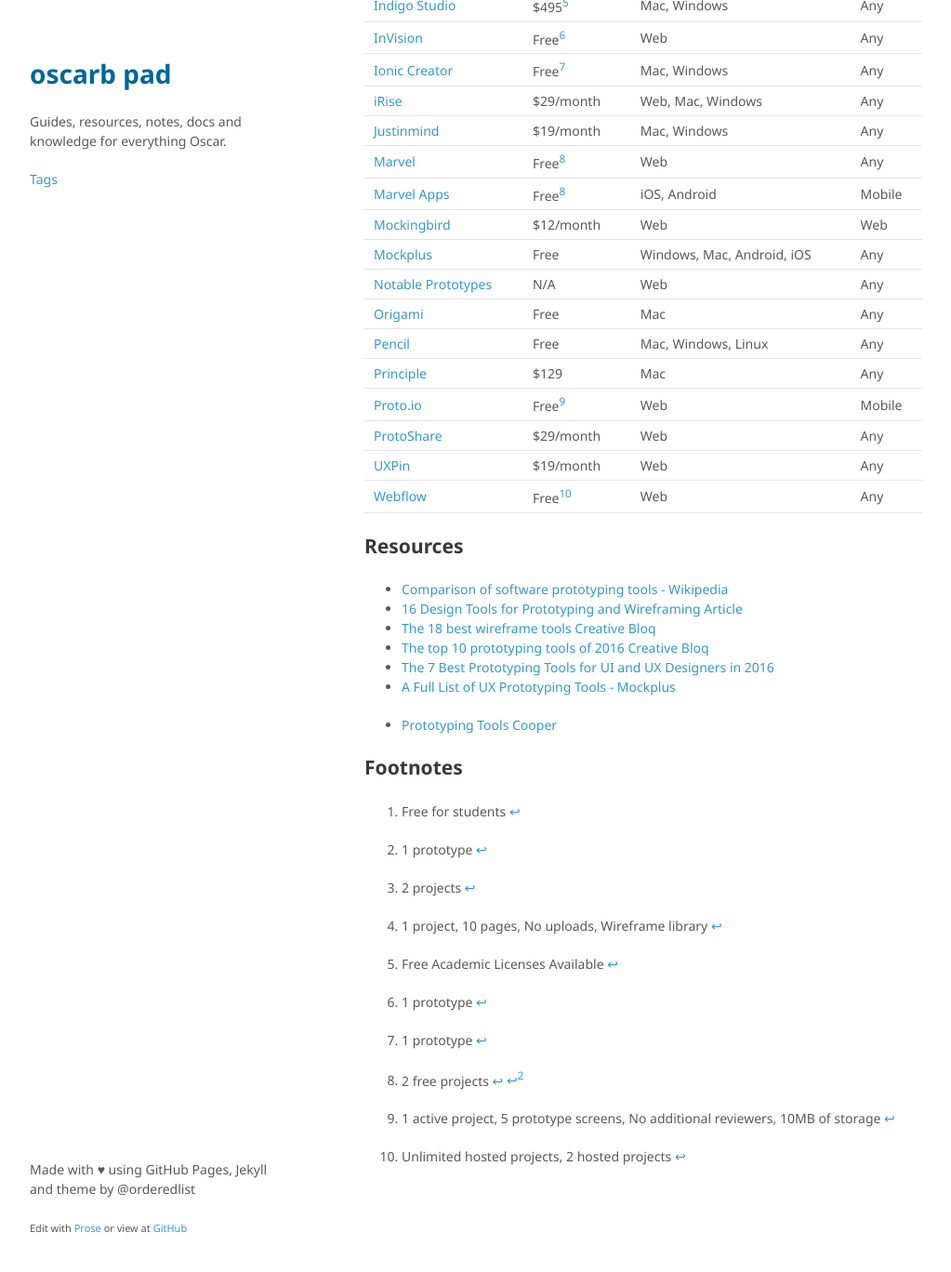
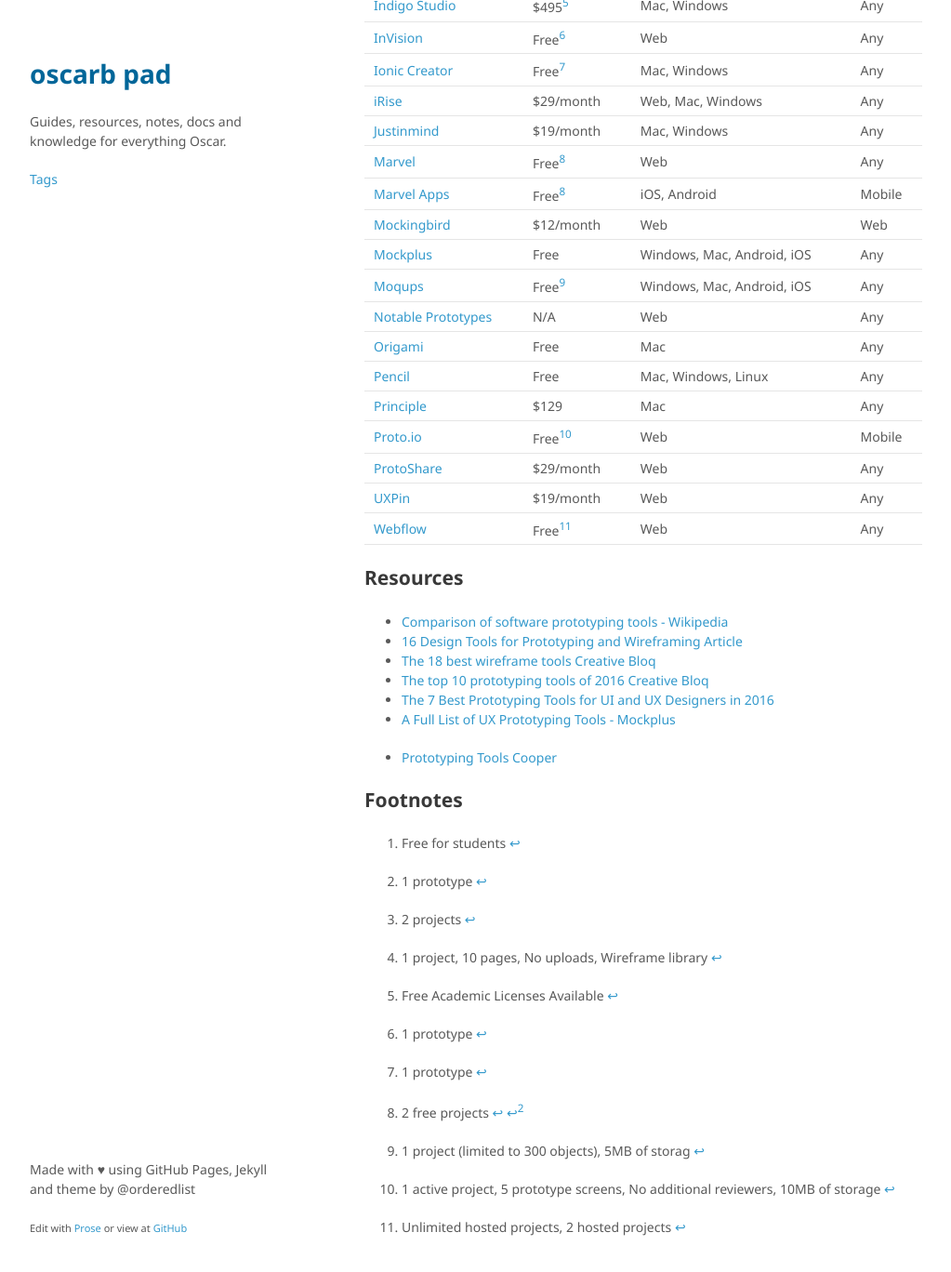
Before and after one commit to oscarb/pad, a Jekyll site: the page built from _docs/prototyping.md, in a window 1280 px wide and 1400 px high, scrolled down 735 px. Shown: the top 1368 px of the window at 93% size, without its empty margins (128-1151 px from the left). Built offline with Jekyll 4.4.1, drawn with Linux system fonts in a browser that asks for light colours; some web fonts are replaced; before the commit the page ends 2059 px from its top, so only the background shows below that.

Commit message:
Updated prototyping.md

```diff
--- a/_docs/prototyping.md
+++ b/_docs/prototyping.md
@@ -40,6 +40,7 @@ Name | Lowest price | Platform | Protype for
 [Marvel Apps](https://marvelapp.com/apps/)  | Free[^marvel] | iOS, Android | Mobile
 [Mockingbird](https://gomockingbird.com/home)  | $12/month | Web | Web
 [Mockplus](http://www.mockplus.com/) | Free | Windows, Mac, Android, iOS | Any
+[Moqups](https://moqups.com/) | Free[^moqups] | Windows, Mac, Android, iOS | Any
 [Notable Prototypes](http://zurb.com/notable/features/prototypes) | N/A | Web | Any
 [Origami](https://facebook.github.io/origami/) | Free | Mac | Any
 [Pencil](http://pencil.evolus.vn/) | Free | Mac, Windows, Linux | Any
@@ -58,6 +59,7 @@ Name | Lowest price | Platform | Protype for
 [^invision]: 1 prototype
 [^ionic]: 1 prototype
 [^marvel]: 2 free projects
+[^moqups]: 1 project (limited to 300 objects), 5MB of storag
 [^protoio]: 1 active project, 5 prototype screens, No additional reviewers, 10MB of storage
 [^webflow]: Unlimited hosted projects, 2 hosted projects
 
```
